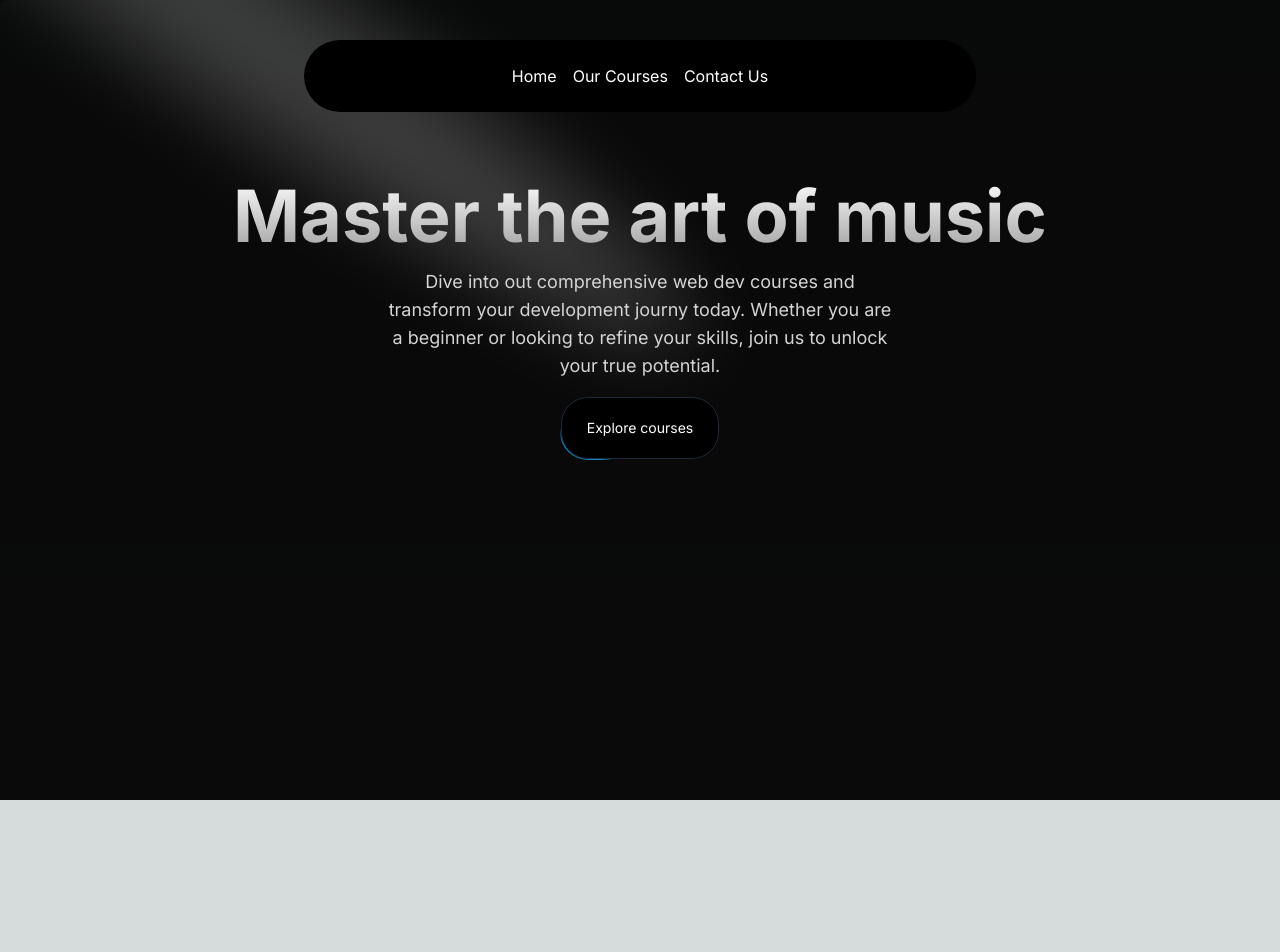
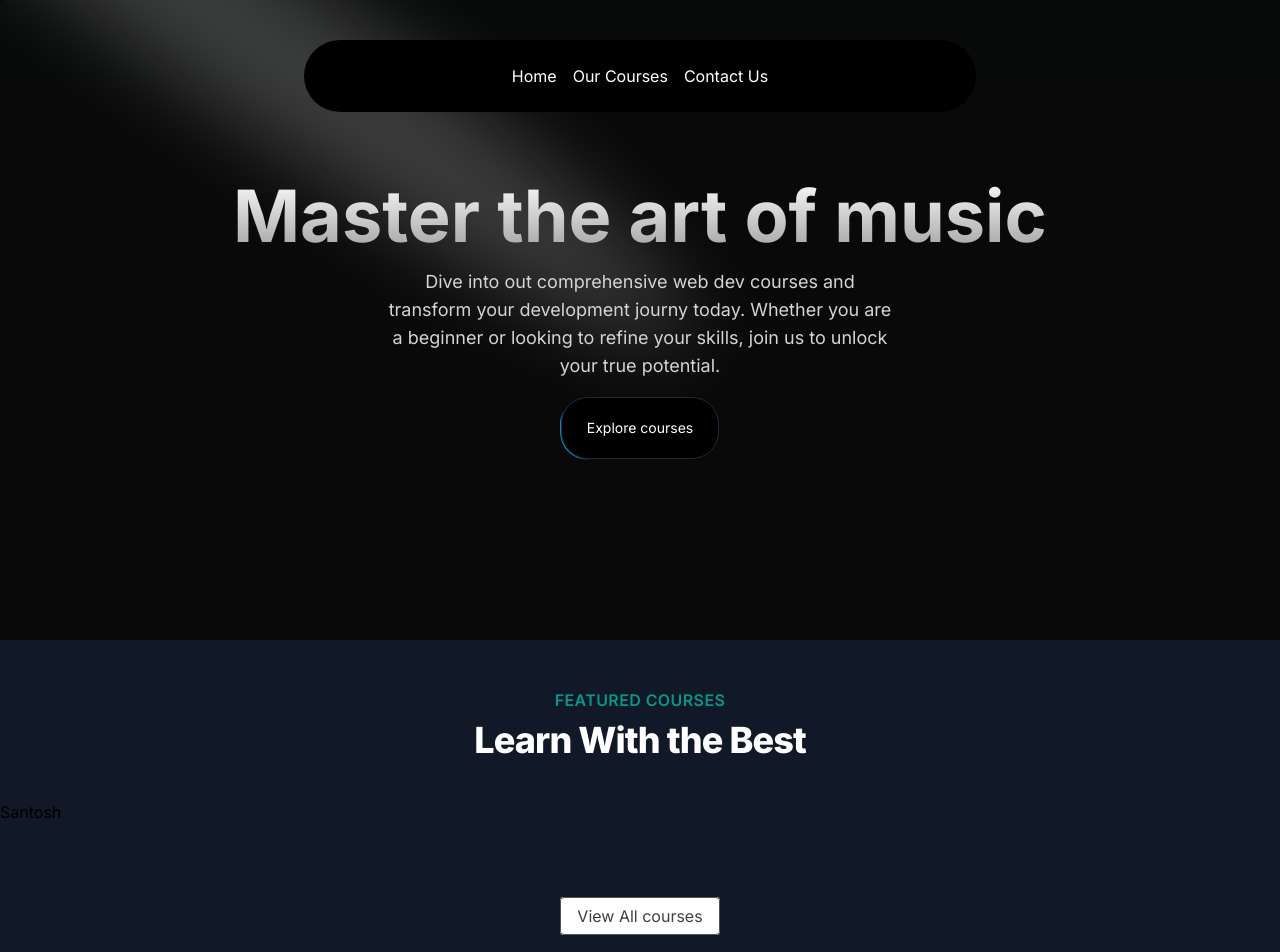
Before and after one commit to santosH7321/Nextjs, a Next.js app: page / in a window 1280 px wide. Shown: the top 952 px of the page. Before the commit the page ends 800 px from the top, so only its background shows below. Built offline with nearby package versions, Linux system fonts and the light colour scheme.

Commit message:
fetureSection

```diff
--- a/src/app/page.tsx
+++ b/src/app/page.tsx
@@ -1,10 +1,11 @@
+import FeaturedCourses from "@/components/FeaturedCourses";
 import HeroSection from "@/components/HeroSection";
 
 export default function Home() {
   return (
     <main className="min-h-screen bg-black/[0.96] antialiased bg-grid-white/[0.02] ">
-        {/* <h1 className="text-2xl flex justify-center items-center mt-10">Hello Jee Home page hai</h1> */}
         <HeroSection />
+        <FeaturedCourses />
     </main>
   );
 }
--- /dev/null
+++ b/src/components/FeaturedCourses.tsx
@@ -0,0 +1,29 @@
+import Link from "next/link"
+import courseData from "../data/music_courses.json"
+const FeaturedCourses = () => {
+
+  return (
+    <div className="py-12 bg-gray-900">
+      <div>
+        <div className="text-center">
+            <h2 className="text-base text-teal-600 font-semibold tracking-wide uppercase">FEATURED COURSES</h2>
+            <p className="mt-2 text-3xl leading-8 font-extrabold tracking-tight text-white sm:text-4xl">Learn With the Best</p>
+        </div>
+      </div>
+      <div className="mt-10">
+        <div className="grid grid-cols-1 sm:grid-cols-2 lg:grid-cols-3 gap-8 justify-center">
+            Santosh
+        </div>
+      </div>
+      <div className="mt-20 text-center">
+        <Link href={"/courses"}
+        className="px-4 py-2 rounded border border-neutral-600 text-neutral-700 bg-white hover:bg-gray-100 transition duration-200"
+        >
+            View All courses
+        </Link>
+      </div>
+    </div>
+  )
+}
+
+export default FeaturedCourses
--- /dev/null
+++ b/src/components/ui/background-gradient.tsx
@@ -0,0 +1,72 @@
+import { cn } from "@/utils/cn";
+import React from "react";
+import { motion } from "framer-motion";
+
+export const BackgroundGradient = ({
+  children,
+  className,
+  containerClassName,
+  animate = true,
+}: {
+  children?: React.ReactNode;
+  className?: string;
+  containerClassName?: string;
+  animate?: boolean;
+}) => {
+  const variants = {
+    initial: {
+      backgroundPosition: "0 50%",
+    },
+    animate: {
+      backgroundPosition: ["0, 50%", "100% 50%", "0 50%"],
+    },
+  };
+  return (
+    <div className={cn("relative p-[4px] group", containerClassName)}>
+      <motion.div
+        variants={animate ? variants : undefined}
+        initial={animate ? "initial" : undefined}
+        animate={animate ? "animate" : undefined}
+        transition={
+          animate
+            ? {
+                duration: 5,
+                repeat: Infinity,
+                repeatType: "reverse",
+              }
+            : undefined
+        }
+        style={{
+          backgroundSize: animate ? "400% 400%" : undefined,
+        }}
+        className={cn(
+          "absolute inset-0 rounded-3xl z-[1] opacity-60 group-hover:opacity-100 blur-xl  transition duration-500",
+          " bg-[radial-gradient(circle_farthest-side_at_0_100%,#00ccb1,transparent),radial-gradient(circle_farthest-side_at_100%_0,#7b61ff,transparent),radial-gradient(circle_farthest-side_at_100%_100%,#ffc414,transparent),radial-gradient(circle_farthest-side_at_0_0,#1ca0fb,#141316)]"
+        )}
+      />
+      <motion.div
+        variants={animate ? variants : undefined}
+        initial={animate ? "initial" : undefined}
+        animate={animate ? "animate" : undefined}
+        transition={
+          animate
+            ? {
+                duration: 5,
+                repeat: Infinity,
+                repeatType: "reverse",
+              }
+            : undefined
+        }
+        style={{
+          backgroundSize: animate ? "400% 400%" : undefined,
+        }}
+        className={cn(
+          "absolute inset-0 rounded-3xl z-[1]",
+          "bg-[radial-gradient(circle_farthest-side_at_0_100%,#00ccb1,transparent),radial-gradient(circle_farthest-side_at_100%_0,#7b61ff,transparent),radial-gradient(circle_farthest-side_at_100%_100%,#ffc414,transparent),radial-gradient(circle_farthest-side_at_0_0,#1ca0fb,#141316)]"
+        )}
+      />
+
+      <div className={cn("relative z-10", className)}>{children}</div>
+    </div>
+  );
+};
```
